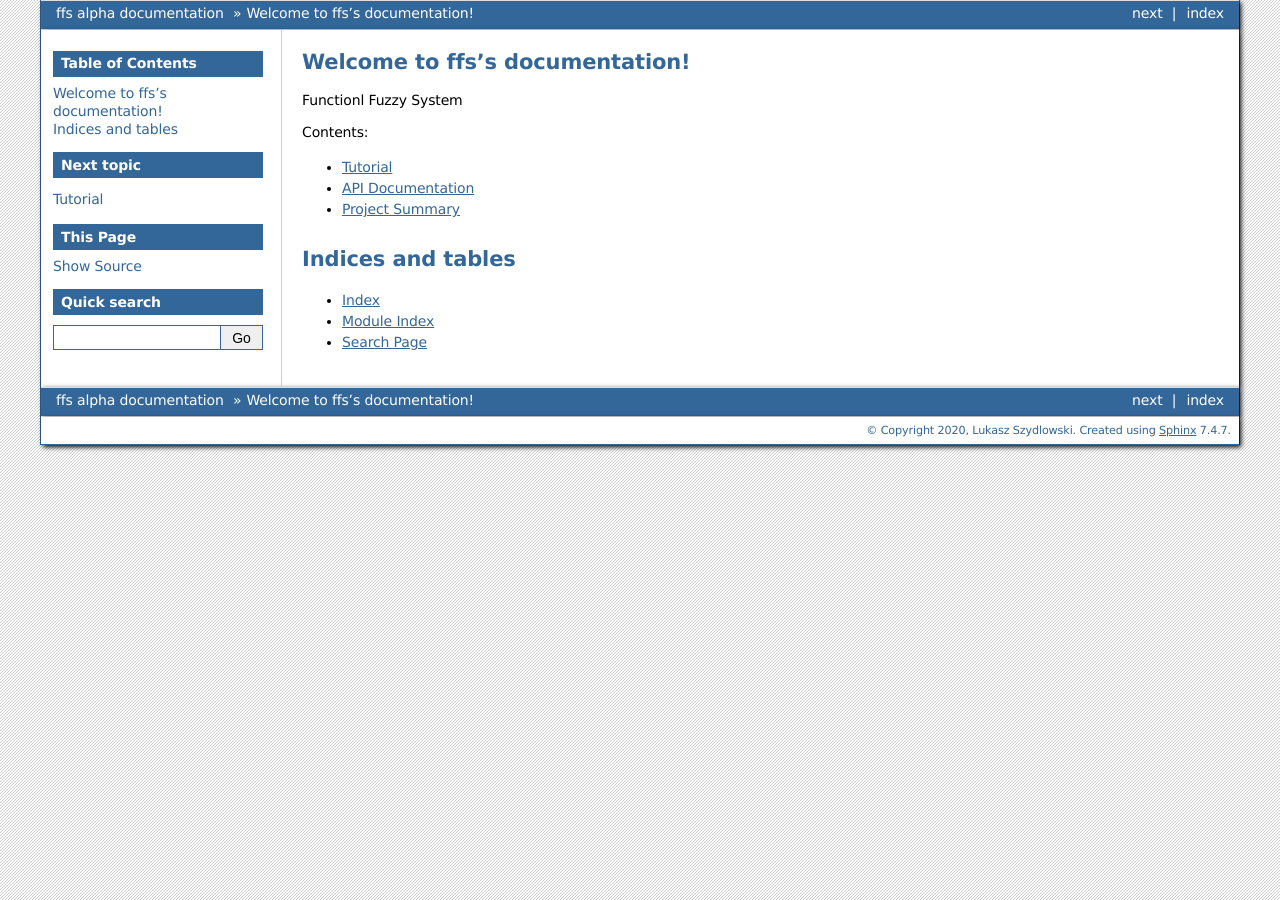
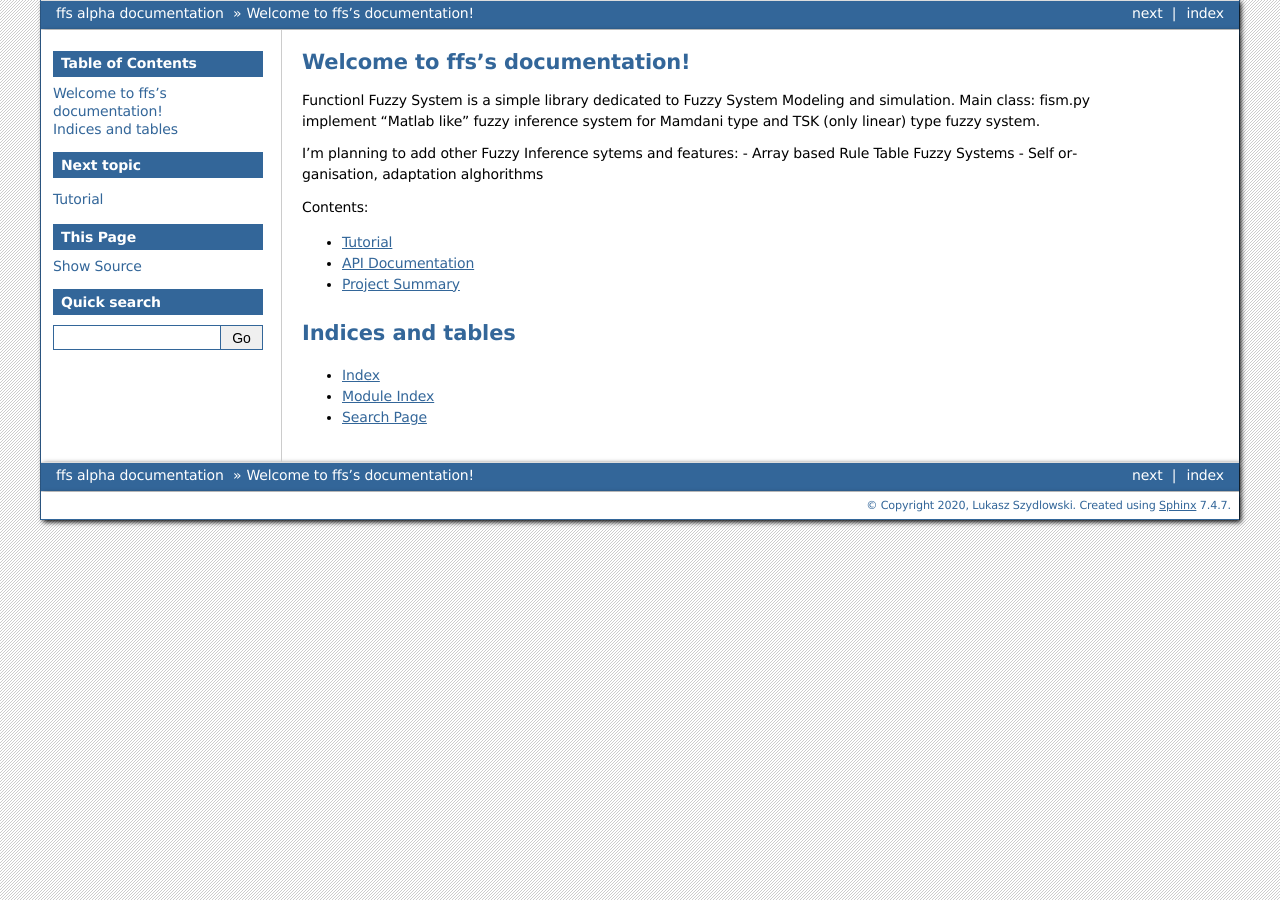
Before and after one commit to 2dof/ffs, a Sphinx documentation site: the page built from docs/index.rst, in a window 1280 px wide. Built offline with Sphinx 7.4.7, drawn with Linux system fonts in a browser that asks for light colours.

Commit message:
out or rage imput fixed

```diff
--- a/docs/index.rst
+++ b/docs/index.rst
@@ -6,7 +6,15 @@
 Welcome to ffs's documentation!
 ===============================
 
-Functionl Fuzzy System
+Functionl Fuzzy System is a simple library dedicated to Fuzzy System Modeling and
+simulation.
+Main class: fism.py implement "Matlab like"  fuzzy inference system  for
+Mamdani type and TSK (only linear) type fuzzy system.
+
+I'm planning to add other Fuzzy Inference sytems and features:
+- Array based Rule Table Fuzzy Systems
+- Self organisation, adaptation alghorithms
+
 
 .. toctree::
    :maxdepth: 1
```
Also changed, not shown: README.rst (+6 -3 lines), docs/tutorial.rst (+50 -4 lines), 1 other file.
